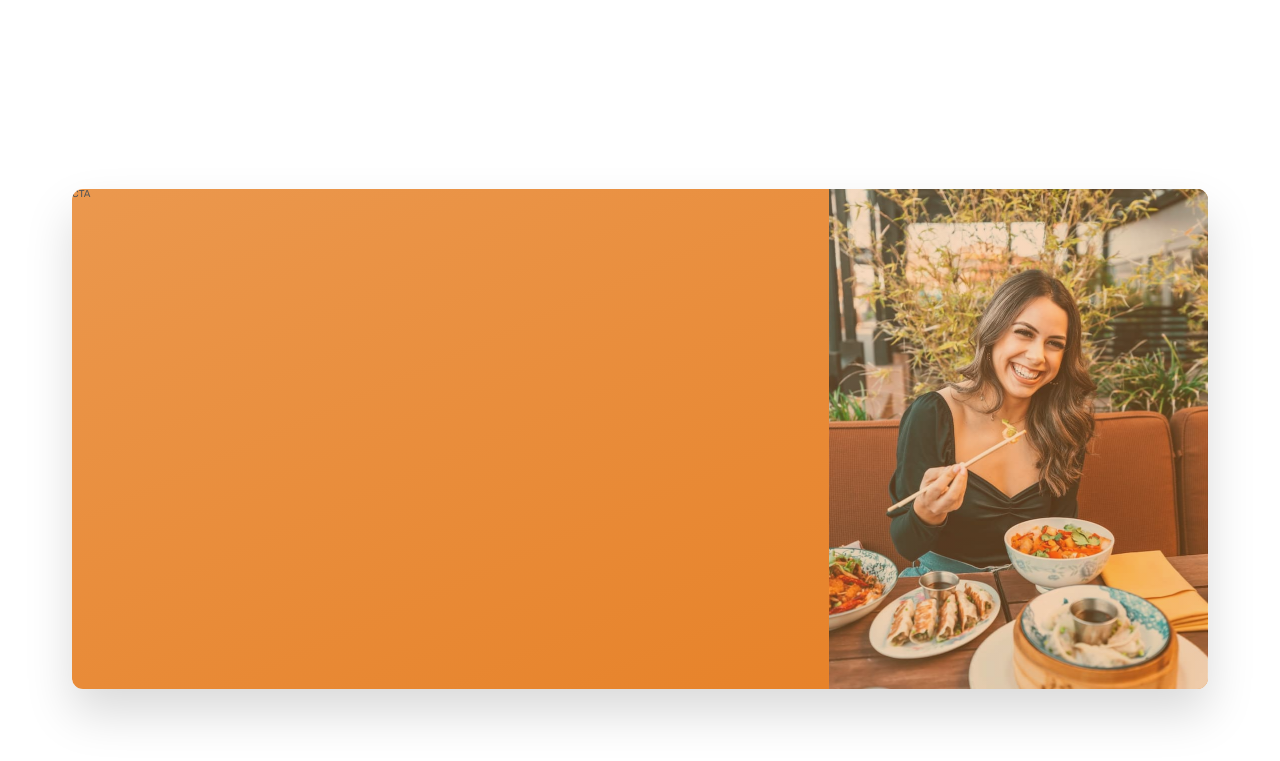
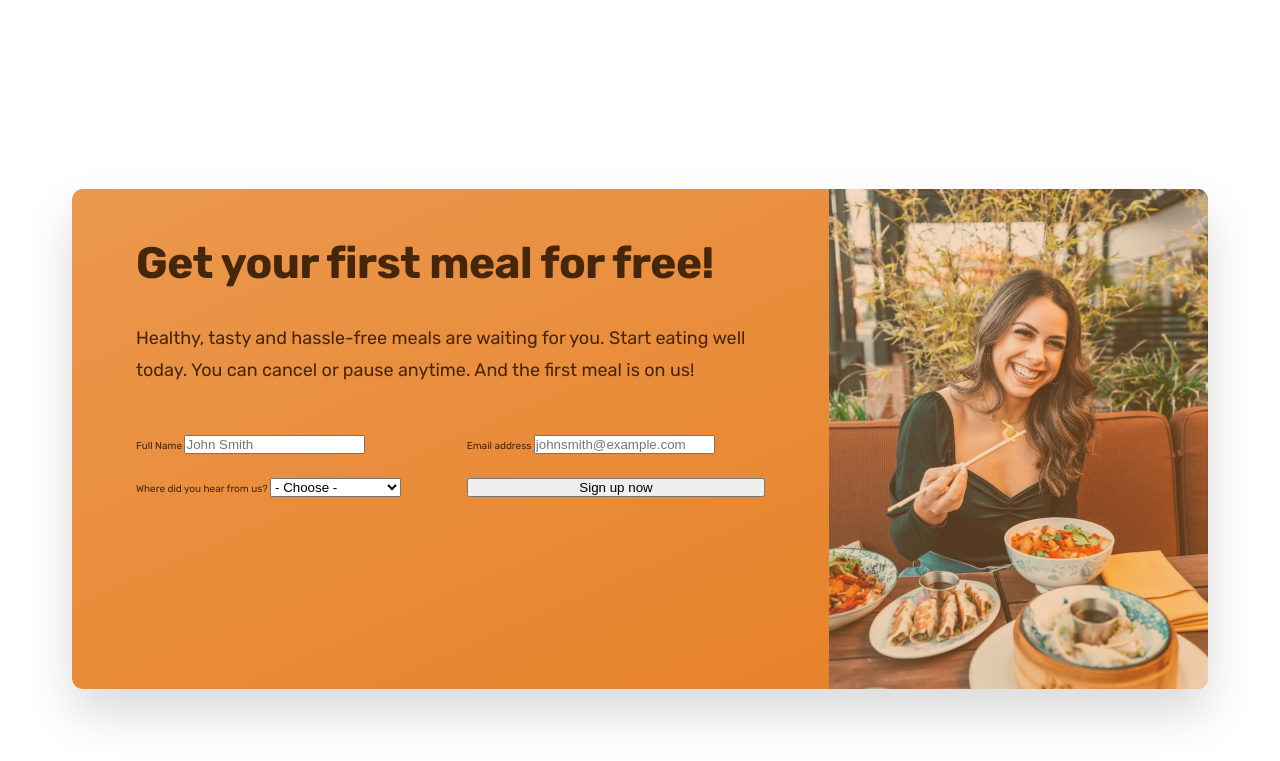
Before and after one commit to ArjanHoek/Omnifood, a plain HTML site: page index.html in a window 1280 px wide. Shown: the part 5925-6686 px from the top of the page. Drawn offline with nearby package versions, Linux system fonts and the light colour scheme.

Commit message:
finish part 2 of cta section

```diff
--- a/css/style.css
+++ b/css/style.css
@@ -453,6 +453,26 @@
 }
 
 .cta-text-box {
+  padding: 4.8rem 6.4rem 6.4rem 6.4rem;
+  color: #45260a;
+}
+
+.cta .heading-secondary {
+  color: #45260a;
+  margin-bottom: 3.2rem;
+}
+
+.cta-text {
+  font-size: 1.8rem;
+  line-height: 1.8;
+  margin-bottom: 4.8rem;
+}
+
+.cta-form {
+  display: grid;
+  grid-template-columns: 1fr 1fr;
+  column-gap: 3.2rem;
+  row-gap: 2.4rem;
 }
 
 .cta-img-box {
--- a/index.html
+++ b/index.html
@@ -569,7 +569,48 @@
       <section class="section-cta">
         <div class="container">
           <div class="cta">
-            <div class="cta-text-box">CTA</div>
+            <div class="cta-text-box">
+              <h2 class="heading-secondary">Get your first meal for free!</h2>
+              <p class="cta-text">
+                Healthy, tasty and hassle-free meals are waiting for you. Start
+                eating well today. You can cancel or pause anytime. And the
+                first meal is on us!
+              </p>
+              <form action="#" class="cta-form">
+                <div>
+                  <label for="full-name">Full Name</label>
+                  <input
+                    id="full-name"
+                    type="text"
+                    required
+                    placeholder="John Smith"
+                  />
+                </div>
+                <div>
+                  <label for="email">Email address</label>
+                  <input
+                    id="email"
+                    type="email"
+                    required
+                    placeholder="johnsmith@example.com"
+                  />
+                </div>
+
+                <div>
+                  <label for="select-where">Where did you hear from us?</label>
+                  <select name="" id="select-where" required>
+                    <option value="">- Choose -</option>
+                    <option value="friends">Friends and family</option>
+                    <option value="youtube">YouTube video</option>
+                    <option value="podcast">Podcast</option>
+                    <option value="ad">Facebook ad</option>
+                    <option value="other">Other</option>
+                  </select>
+                </div>
+
+                <button class="btn">Sign up now</button>
+              </form>
+            </div>
             <div
               class="cta-img-box"
               role="img"
```
